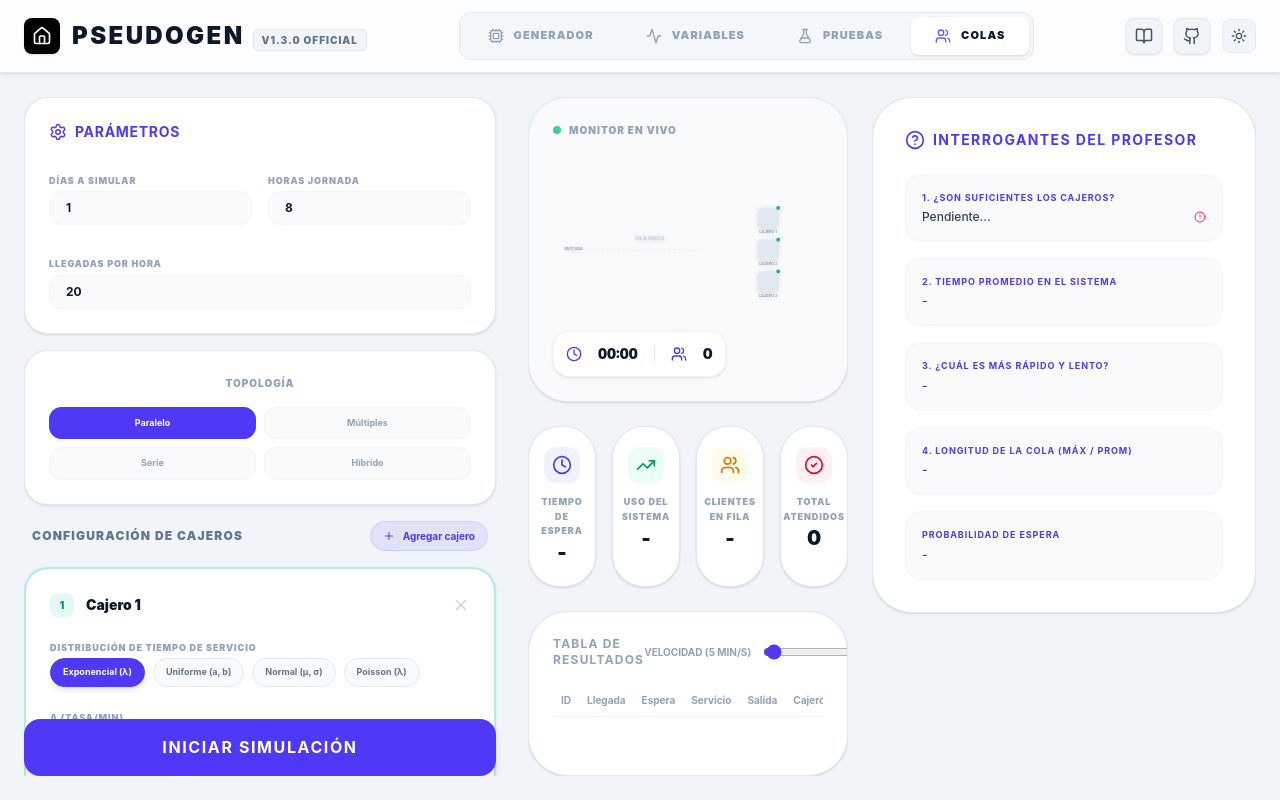
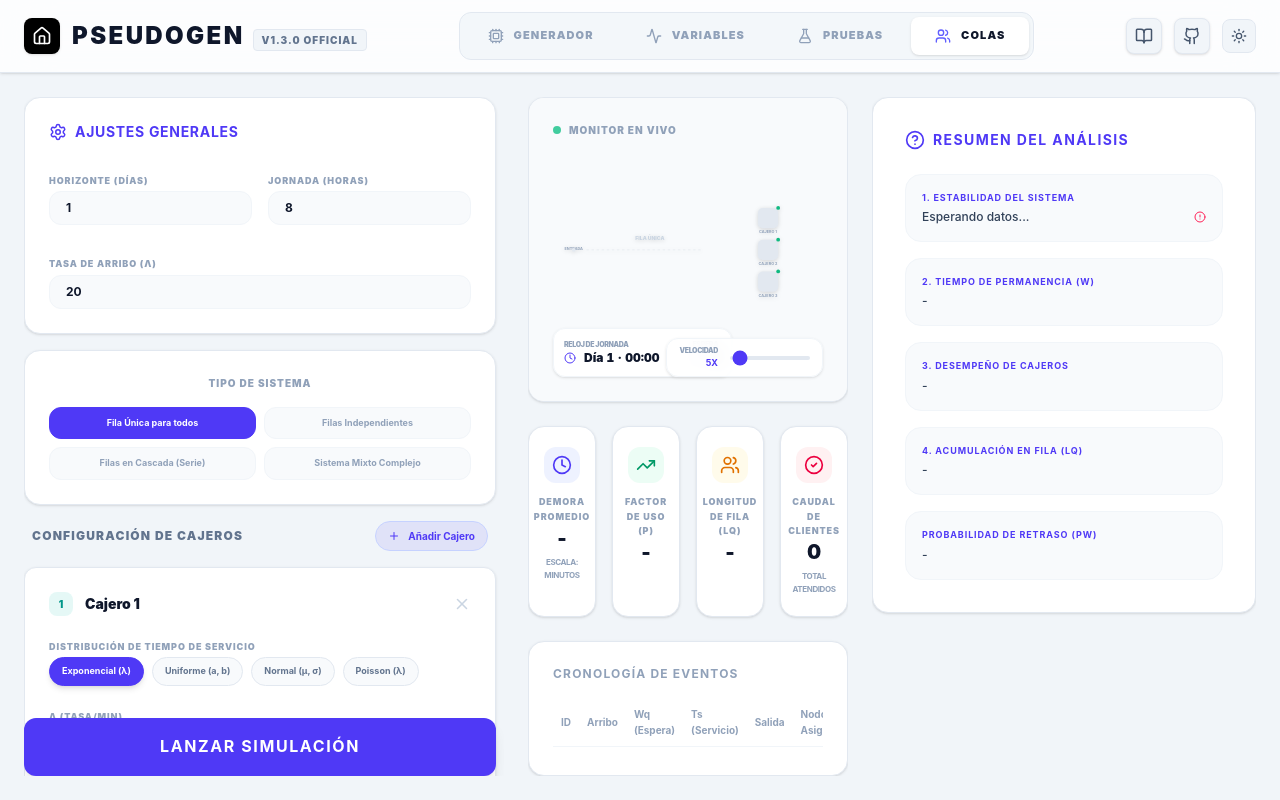
Before and after one commit to Hlgblackhat/pseudo-generator, a React (Vite) app: page /queues in a window 1280 px wide. Built offline with nearby package versions, Linux system fonts and the light colour scheme.

Commit message:
feat(queues): refine UI terminology, metrics scaling, and visualizer layout

```diff
--- a/src/components/QueueVisualizer.tsx
+++ b/src/components/QueueVisualizer.tsx
@@ -19,10 +19,11 @@ interface QueueVisualizerProps {
     topology: string;
     isSimulating: boolean;
     speed: number;
+    setSpeed: (speed: number) => void;
     hoursPerDay: number;
 }
 
-export default function QueueVisualizer({ servers, customers, topology, isSimulating, speed, hoursPerDay }: QueueVisualizerProps) {
+export default function QueueVisualizer({ servers, customers, topology, isSimulating, speed, setSpeed, hoursPerDay }: QueueVisualizerProps) {
     const [clock, setClock] = useState(0);
     const [isFinished, setIsFinished] = useState(false);
 
@@ -205,19 +206,41 @@ export default function QueueVisualizer({ servers, customers, topology, isSimula
                 ))}
             </svg>
 
-            <div className="absolute bottom-6 left-6 flex items-center gap-4 bg-white dark:bg-slate-800 p-3 rounded-2xl shadow-sm border border-slate-100 dark:border-white/5">
-                <Clock size={16} className="text-indigo-600" />
-                <span className="text-sm font-black tabular-nums">{timeStr(clock, hoursPerDay)}</span>
-                <div className="w-px h-4 bg-slate-200" />
-                <Users size={16} className="text-indigo-600" />
-                <span className="text-sm font-black">{entities.filter(e => e.state === 'waiting').length}</span>
+            <div className="absolute bottom-6 left-6 flex items-center gap-4 bg-white/90 dark:bg-slate-800/90 backdrop-blur-sm p-2.5 rounded-xl shadow-sm border border-slate-100 dark:border-white/5 z-20">
+                <div className="flex flex-col">
+                    <span className="text-[7px] font-black uppercase text-slate-400 tracking-tighter">Reloj de Jornada</span>
+                    <div className="flex items-center gap-2">
+                        <Clock size={12} className="text-indigo-600" />
+                        <span className="text-xs font-black tabular-nums">{timeStr(clock, hoursPerDay)}</span>
+                    </div>
+                </div>
+                <div className="w-px h-5 bg-slate-100 dark:bg-slate-700" />
+                <div className="flex flex-col">
+                    <span className="text-[7px] font-black uppercase text-slate-400 tracking-tighter">Espera</span>
+                    <div className="flex items-center gap-2">
+                        <Users size={12} className="text-indigo-600" />
+                        <span className="text-xs font-black">{entities.filter(e => e.state === 'waiting').length}</span>
+                    </div>
+                </div>
+            </div>
+
+            <div className="absolute bottom-6 right-6 flex items-center gap-3 bg-white/90 dark:bg-slate-800/90 backdrop-blur-sm px-3 py-1.5 rounded-xl shadow-sm border border-slate-100 dark:border-white/5 z-20">
+                <div className="flex flex-col items-end">
+                    <span className="text-[7px] font-black uppercase text-slate-400 tracking-tighter">Velocidad</span>
+                    <span className="text-[9px] font-bold text-indigo-600 uppercase">{speed}x</span>
+                </div>
+                <input
+                    type="range" min="1" max="120" value={speed}
+                    onChange={e => setSpeed(Number(e.target.value))}
+                    className="w-20 h-1 bg-slate-200 dark:bg-slate-700 rounded-lg appearance-none cursor-pointer accent-indigo-600"
+                />
             </div>
 
             {isFinished && customers.length > 0 && (
-                <div className="absolute inset-0 bg-white/60 dark:bg-slate-900/60 backdrop-blur-[2px] flex items-center justify-center">
-                    <div className="bg-white dark:bg-slate-800 px-6 py-3 rounded-2xl shadow-xl border border-slate-200 dark:border-white/5 flex items-center gap-3">
-                        <CheckCircle2 size={18} className="text-emerald-500" />
-                        <span className="text-xs font-bold uppercase tracking-widest">Simulación Completa</span>
+                <div className="absolute top-6 right-6 animate-in fade-in slide-in-from-top-4 duration-500 z-30">
+                    <div className="bg-emerald-500 text-white px-6 py-2 rounded-full shadow-lg flex items-center gap-3">
+                        <CheckCircle2 size={16} />
+                        <span className="text-[10px] font-black uppercase tracking-widest">Simulación Completa</span>
                     </div>
                 </div>
             )}
@@ -228,8 +251,9 @@ export default function QueueVisualizer({ servers, customers, topology, isSimula
 // Helper para el string del tiempo (se asume que existe o se añade aquí)
 const timeStr = (clock: number, hoursPerDay: number) => {
     const totalMin = hoursPerDay * 60;
+    const day = Math.floor(clock / totalMin) + 1;
     const currentMin = clock % totalMin;
     const h = Math.floor(currentMin / 60);
     const m = Math.floor(currentMin % 60);
-    return `${h.toString().padStart(2, '0')}:${m.toString().padStart(2, '0')}`;
+    return `Día ${day} · ${h.toString().padStart(2, '0')}:${m.toString().padStart(2, '0')}`;
 };
--- a/src/components/QueuesLab.tsx
+++ b/src/components/QueuesLab.tsx
@@ -247,25 +247,25 @@ export default function QueuesLab() {
             <main className="flex-1 flex overflow-hidden p-6 gap-6">
 
                 <aside className="w-[30rem] flex flex-col gap-4 overflow-y-auto custom-scrollbar pr-2">
-                    <div className="bg-white dark:bg-bg-card rounded-3xl p-6 shadow-sm border border-slate-200 dark:border-white/5 space-y-6 shrink-0">
+                    <div className="bg-white dark:bg-bg-card rounded-2xl p-6 shadow-sm border border-slate-200 dark:border-white/5 space-y-6 shrink-0">
                         <div className="flex items-center gap-2 text-indigo-600">
                             <Settings size={18} />
-                            <h2 className="text-sm font-bold uppercase tracking-wider">Parámetros</h2>
+                            <h2 className="text-sm font-bold uppercase tracking-wider">Ajustes Generales</h2>
                         </div>
                         <div className="grid grid-cols-2 gap-4">
-                            <InputField label="Días a Simular" value={daysToSimulate} onChange={setDaysToSimulate} />
-                            <InputField label="Horas Jornada" value={hoursPerDay} onChange={setHoursPerDay} />
+                            <InputField label="Horizonte (Días)" value={daysToSimulate} onChange={setDaysToSimulate} />
+                            <InputField label="Jornada (Horas)" value={hoursPerDay} onChange={setHoursPerDay} />
                         </div>
-                        <InputField label="Llegadas por Hora" value={arrivalsPerHour} onChange={setArrivalsPerHour} />
+                        <InputField label="Tasa de Arribo (λ)" value={arrivalsPerHour} onChange={setArrivalsPerHour} />
                     </div>
 
-                    <div className="bg-white dark:bg-bg-card rounded-3xl p-6 shadow-sm border border-slate-200 dark:border-white/5 space-y-4 shrink-0">
-                        <h3 className="text-[10px] font-black text-slate-400 uppercase tracking-widest mb-4 text-center">Topología</h3>
+                    <div className="bg-white dark:bg-bg-card rounded-2xl p-6 shadow-sm border border-slate-200 dark:border-white/5 space-y-4 shrink-0">
+                        <h3 className="text-[10px] font-black text-slate-400 uppercase tracking-widest mb-4 text-center">Tipo de Sistema</h3>
                         <div className="grid grid-cols-2 gap-2">
-                            <TopologyMiniBtn active={topology === 'parallel'} onClick={() => setTopology('parallel')} label="Paralelo" />
-                            <TopologyMiniBtn active={topology === 'multiple'} onClick={() => setTopology('multiple')} label="Múltiples" />
-                            <TopologyMiniBtn active={topology === 'series'} onClick={() => setTopology('series')} label="Serie" />
-                            <TopologyMiniBtn active={topology === 'multi-series'} onClick={() => setTopology('multi-series')} label="Híbrido" />
+                            <TopologyMiniBtn active={topology === 'parallel'} onClick={() => setTopology('parallel')} label="Fila Única para todos" />
+                            <TopologyMiniBtn active={topology === 'multiple'} onClick={() => setTopology('multiple')} label="Filas Independientes" />
+                            <TopologyMiniBtn active={topology === 'series'} onClick={() => setTopology('series')} label="Filas en Cascada (Serie)" />
+                            <TopologyMiniBtn active={topology === 'multi-series'} onClick={() => setTopology('multi-series')} label="Sistema Mixto Complejo" />
                         </div>
                     </div>
 
@@ -273,14 +273,14 @@ export default function QueuesLab() {
                         <div className="flex justify-between items-center px-2">
                             <h2 className="text-xs font-black uppercase tracking-widest text-slate-500">Configuración de Cajeros</h2>
                             <button onClick={addServer} className="flex items-center gap-2 px-3 py-1.5 bg-indigo-600/10 text-indigo-600 rounded-full text-[10px] font-bold border border-indigo-200 hover:bg-indigo-600 hover:text-white transition-all">
-                                <Plus size={12}/> Agregar cajero
+                                <Plus size={12}/> Añadir Cajero
                             </button>
                         </div>
 
                         {serverConfigs.map((s, idx) => {
                             const colors = SERVER_COLORS[idx % SERVER_COLORS.length];
                             return (
-                                <div key={s.id} className={`p-6 bg-white dark:bg-bg-card rounded-3xl border-2 shadow-sm relative space-y-4 ${colors.border}`}>
+                                <div key={s.id} className={`p-6 bg-white dark:bg-bg-card rounded-xl border border-slate-200 dark:border-white/10 shadow-sm relative space-y-4`}>
                                     <div className="flex justify-between items-center">
                                         <div className="flex items-center gap-3">
                                             <span className={`w-6 h-6 flex items-center justify-center rounded-lg text-[10px] font-black ${colors.bg} ${colors.text}`}>{s.id}</span>
@@ -355,59 +355,56 @@ export default function QueuesLab() {
                             );
                         })}
 
-                        <div className="p-5 bg-amber-500/5 border border-amber-500/20 rounded-3xl space-y-2">
-                            <p className="text-[10px] text-amber-600 leading-relaxed">
-                                <span className="font-black uppercase mr-1">Nota:</span>
-                                Las llegadas siguen un proceso de Poisson (tiempo entre llegadas exponencial). Cuando varios servidores están libres se elige uno con probabilidad igual — usando una variable aleatoria uniforme segmentada en tramos iguales.
-                            </p>
-                        </div>
+
                     </div>
 
                     <button
                         onClick={runSimulation} disabled={isSimulating}
-                        className="w-full py-4 bg-indigo-600 hover:bg-indigo-700 text-white rounded-2xl font-bold uppercase tracking-widest transition-all shadow-lg active:scale-95 disabled:opacity-50 sticky bottom-0"
+                        className="w-full py-4 bg-indigo-600 hover:bg-indigo-700 text-white rounded-xl font-bold uppercase tracking-widest transition-all shadow-lg active:scale-95 disabled:opacity-50 sticky bottom-0"
                     >
-                        {isSimulating ? 'Simulando...' : 'Iniciar Simulación'}
+                        {isSimulating ? 'Procesando Eventos...' : 'Lanzar Simulación'}
                     </button>
                 </aside>
 
                 <section className="flex-1 flex flex-col gap-6 overflow-hidden">
-                    <div className="h-[45%] bg-white dark:bg-bg-card rounded-[2.5rem] border border-slate-200 dark:border-white/5 shadow-sm overflow-hidden relative">
+                    <div className="h-[45%] bg-white dark:bg-bg-card rounded-2xl border border-slate-200 dark:border-white/5 shadow-sm overflow-hidden relative">
                         <QueueVisualizer
-                            servers={serverConfigs} customers={tableData.slice(0, 100)} topology={topology}
-                            isSimulating={isSimulating} speed={speed} hoursPerDay={hoursPerDay}
+                            servers={serverConfigs} customers={tableData} topology={topology}
+                            isSimulating={isSimulating} speed={speed} setSpeed={setSpeed} hoursPerDay={hoursPerDay}
                         />
                     </div>
 
                     <div className="grid grid-cols-4 gap-4">
-                        <MetricCard icon={<Clock size={20}/>} label="Tiempo de Espera" value={simulationStats ? `${simulationStats.avgWait.toFixed(2)} min` : '-'} color="indigo" />
-                        <MetricCard icon={<TrendingUp size={20}/>} label="Uso del Sistema" value={simulationStats ? `${(simulationStats.utilization * 100).toFixed(1)}%` : '-'} color="emerald" />
-                        <MetricCard icon={<Users size={20}/>} label="Clientes en Fila" value={insights ? insights.avgQueue.toFixed(2) : '-'} color="amber" />
-                        <MetricCard icon={<CheckCircle2 size={20}/>} label="Total Atendidos" value={tableData.length} color="rose" />
+                        <MetricCard
+                            icon={<Clock size={20}/>}
+                            label="Demora Promedio"
+                            value={simulationStats ? (simulationStats.avgWait < 1 ? `${(simulationStats.avgWait * 60).toFixed(1)} seg` : `${simulationStats.avgWait.toFixed(2)} min`) : '-'}
+                            color="indigo"
+                            secondaryValue={simulationStats?.avgWait < 1 ? "Escala: Segundos" : "Escala: Minutos"}
+                        />
+                        <MetricCard icon={<TrendingUp size={20}/>} label="Factor de Uso (ρ)" value={simulationStats ? `${(simulationStats.utilization * 100).toFixed(1)}%` : '-'} color="emerald" />
+                        <MetricCard icon={<Users size={20}/>} label="Longitud de Fila (Lq)" value={insights ? insights.avgQueue.toFixed(2) : '-'} color="amber" />
+                        <MetricCard icon={<CheckCircle2 size={20}/>} label="Caudal de Clientes" value={tableData.length} color="rose" secondaryValue="Total Atendidos" />
                     </div>
 
-                    <div className="flex-1 bg-white dark:bg-bg-card rounded-[2.5rem] border border-slate-200 dark:border-white/5 shadow-sm overflow-hidden flex flex-col p-6">
+                    <div className="flex-1 bg-white dark:bg-bg-card rounded-2xl border border-slate-200 dark:border-white/5 shadow-sm overflow-hidden flex flex-col p-6">
                         <div className="flex justify-between items-center mb-4 text-slate-400">
-                            <h3 className="text-xs font-bold uppercase tracking-widest">Tabla de Resultados</h3>
-                            <div className="flex items-center gap-3">
-                                <span className="text-[10px] font-bold uppercase whitespace-nowrap">Velocidad ({speed} min/s)</span>
-                                <input type="range" min="1" max="120" value={speed} onChange={e => setSpeed(Number(e.target.value))} className="w-24 accent-indigo-600" />
-                            </div>
+                            <h3 className="text-xs font-bold uppercase tracking-widest">Cronología de Eventos</h3>
                         </div>
                         <div className="flex-1 overflow-auto custom-scrollbar">
                             <table className="w-full text-[10px] text-left">
                                 <thead className="sticky top-0 bg-white dark:bg-bg-card border-b border-slate-100 dark:border-white/5">
                                     <tr className="text-slate-400">
                                         <th className="p-2">ID</th>
-                                        <th className="p-2">Llegada</th>
-                                        <th className="p-2">Espera</th>
-                                        <th className="p-2">Servicio</th>
+                                        <th className="p-2">Arribo</th>
+                                        <th className="p-2">Wq (Espera)</th>
+                                        <th className="p-2">Ts (Servicio)</th>
                                         <th className="p-2">Salida</th>
-                                        <th className="p-2">Cajero</th>
+                                        <th className="p-2">Nodo Asignado</th>
                                     </tr>
                                 </thead>
                                 <tbody>
-                                    {tableData.slice(0, 100).map((r, i) => (
+                                    {tableData.map((r, i) => (
                                         <tr key={i} className="border-b border-slate-50 dark:border-white/5">
                                             <td className="p-2 font-bold text-indigo-600">{r.id}</td>
                                             <td className="p-2">{r.arrival.toFixed(2)}</td>
@@ -425,32 +422,32 @@ export default function QueuesLab() {
 
                 <aside className="w-96 flex flex-col gap-6 overflow-y-auto custom-scrollbar">
                     {/* INTERROGANTES - ACTUALIZADOS SEGÚN REQUERIMIENTOS */}
-                    <div className="bg-white dark:bg-bg-card rounded-[2.5rem] p-8 shadow-sm border border-slate-200 dark:border-white/5 space-y-6">
+                    <div className="bg-white dark:bg-bg-card rounded-2xl p-8 shadow-sm border border-slate-200 dark:border-white/5 space-y-6">
                         <div className="flex items-center gap-2 text-indigo-600">
                             <HelpCircle size={20} />
-                            <h2 className="text-sm font-bold uppercase tracking-widest">Interrogantes del Profesor</h2>
+                            <h2 className="text-sm font-bold uppercase tracking-widest">Resumen del Análisis</h2>
                         </div>
                         <div className="space-y-4">
                             <QuestionCard
-                                q="1. ¿Son suficientes los cajeros?"
-                                a={simulationStats ? (simulationStats.utilization < 0.9 ? `SÍ. Utilización del ${(simulationStats.utilization * 100).toFixed(1)}%.` : 'NO. El sistema está al límite o saturado.') : 'Pendiente...'}
+                                q="1. Estabilidad del sistema"
+                                a={simulationStats ? (simulationStats.utilization < 0.9 ? `SÍ. Uso del ${(simulationStats.utilization * 100).toFixed(1)}%.` : 'NO. El sistema está saturado.') : 'Esperando datos...'}
                                 status={simulationStats?.utilization < 0.9 ? 'ok' : 'error'}
                             />
                             <QuestionCard
-                                q="2. Tiempo promedio en el sistema"
-                                a={simulationStats ? `${simulationStats.avgInSystem.toFixed(2)} min (Espera + Servicio).` : '-'}
+                                q="2. Tiempo de Permanencia (W)"
+                                a={simulationStats ? `${simulationStats.avgInSystem.toFixed(2)} min (Tiempo total en sistema).` : '-'}
                             />
                             <QuestionCard
-                                q="3. ¿Cuál es más rápido y lento?"
-                                a={simulationStats ? `Rápido: ${simulationStats.fastest.name} (${simulationStats.fastest.avgService.toFixed(2)} min). Lento: ${simulationStats.slowest.name} (${simulationStats.slowest.avgService.toFixed(2)} min).` : '-'}
+                                q="3. Desempeño de Cajeros"
+                                a={simulationStats ? `El mejor es ${simulationStats.fastest.name} y el más lento es ${simulationStats.slowest.name}.` : '-'}
                             />
                             <QuestionCard
-                                q="4. Longitud de la cola (Máx / Prom)"
-                                a={simulationStats ? `Máxima: ${simulationStats.maxQueue} clientes. Promedio: ${insights?.avgQueue.toFixed(2)} clientes.` : '-'}
+                                q="4. Acumulación en Fila (Lq)"
+                                a={simulationStats ? `Máximo Histórico: ${simulationStats.maxQueue}. Promedio: ${insights?.avgQueue.toFixed(2)}.` : '-'}
                             />
                             <QuestionCard
-                                q="Probabilidad de espera"
-                                a={simulationStats ? `${(simulationStats.probWait * 100).toFixed(1)}% de los clientes hacen fila.` : '-'}
+                                q="Probabilidad de Retraso (Pw)"
+                                a={simulationStats ? `${(simulationStats.probWait * 100).toFixed(1)}% de probabilidad de hacer fila.` : '-'}
                             />
                         </div>
                     </div>
@@ -468,11 +465,12 @@ const TopologyMiniBtn = ({ active, onClick, label }: any) => (
     <button onClick={onClick} className={`py-2 rounded-xl text-[9px] font-bold border transition-all ${active ? 'bg-indigo-600 text-white border-indigo-600' : 'bg-slate-50 dark:bg-white/5 border-slate-100 dark:border-white/10 text-slate-400 hover:border-indigo-200'}`}>{label}</button>
 );
 
-const MetricCard = ({ icon, label, value, color }: any) => (
-    <div className="bg-white dark:bg-bg-card p-5 rounded-[2rem] border border-slate-200 dark:border-white/5 shadow-sm flex flex-col items-center text-center">
+const MetricCard = ({ icon, label, value, color, secondaryValue }: any) => (
+    <div className="bg-white dark:bg-bg-card p-5 rounded-2xl border border-slate-200 dark:border-white/5 shadow-sm flex flex-col items-center text-center">
         <div className={`p-2 rounded-xl mb-3 ${color === 'indigo' ? 'bg-indigo-50 text-indigo-600' : color === 'emerald' ? 'bg-emerald-50 text-emerald-600' : color === 'amber' ? 'bg-amber-50 text-amber-600' : 'bg-rose-50 text-rose-600'}`}>{icon}</div>
         <p className="text-[9px] font-black text-slate-400 uppercase tracking-widest">{label}</p>
         <p className="text-xl font-black">{value}</p>
+        {secondaryValue && <p className="text-[8px] font-bold text-slate-400 mt-1 uppercase tracking-tighter">{secondaryValue}</p>}
     </div>
 );
 
```
Also changed, not shown: public/docs/UI_UX_LAB.md (+10 -31 lines), src/components/ResultsDisplay.tsx (+5 -5 lines), src/components/VariablesLab.tsx (+11 -11 lines), public/docs/README.md.
